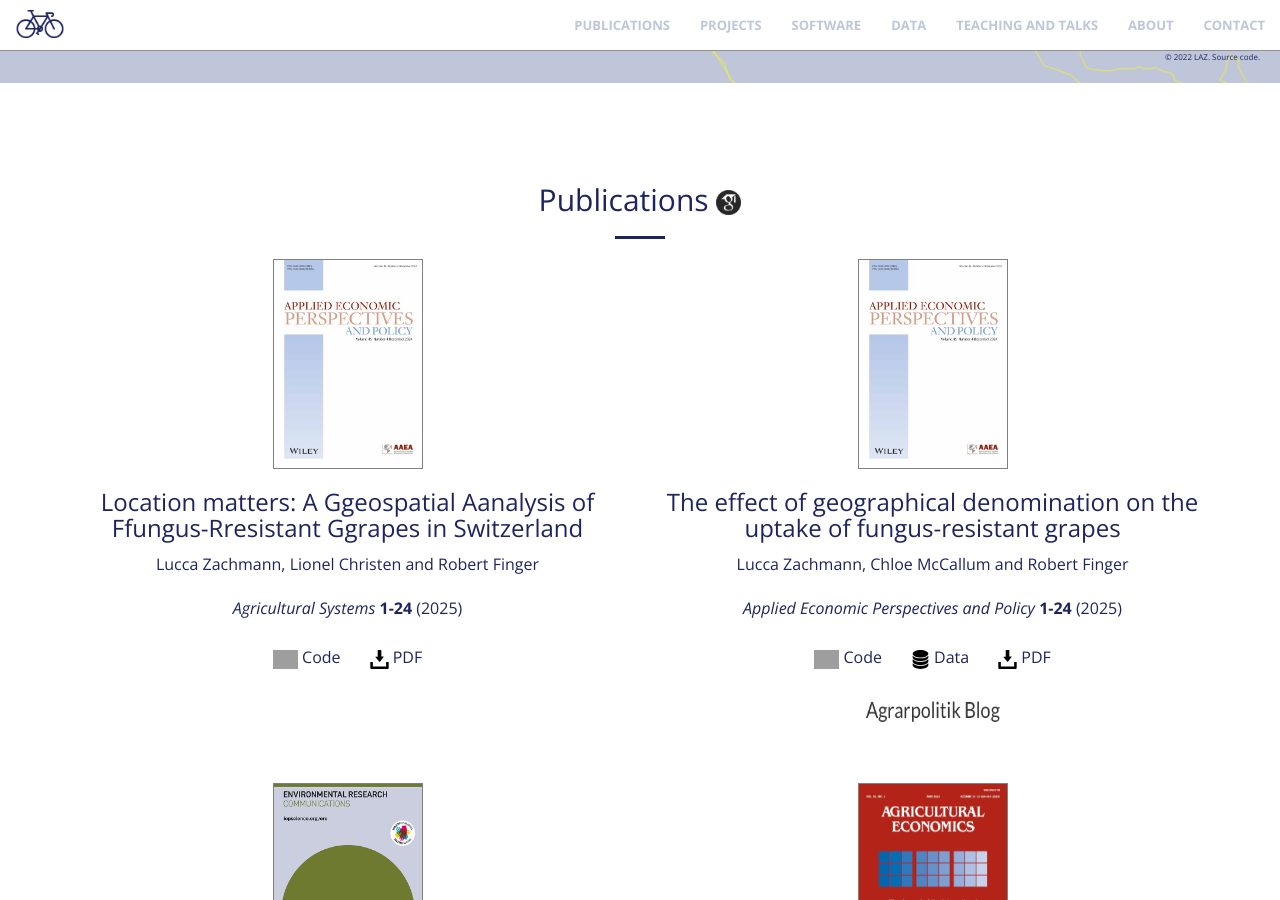
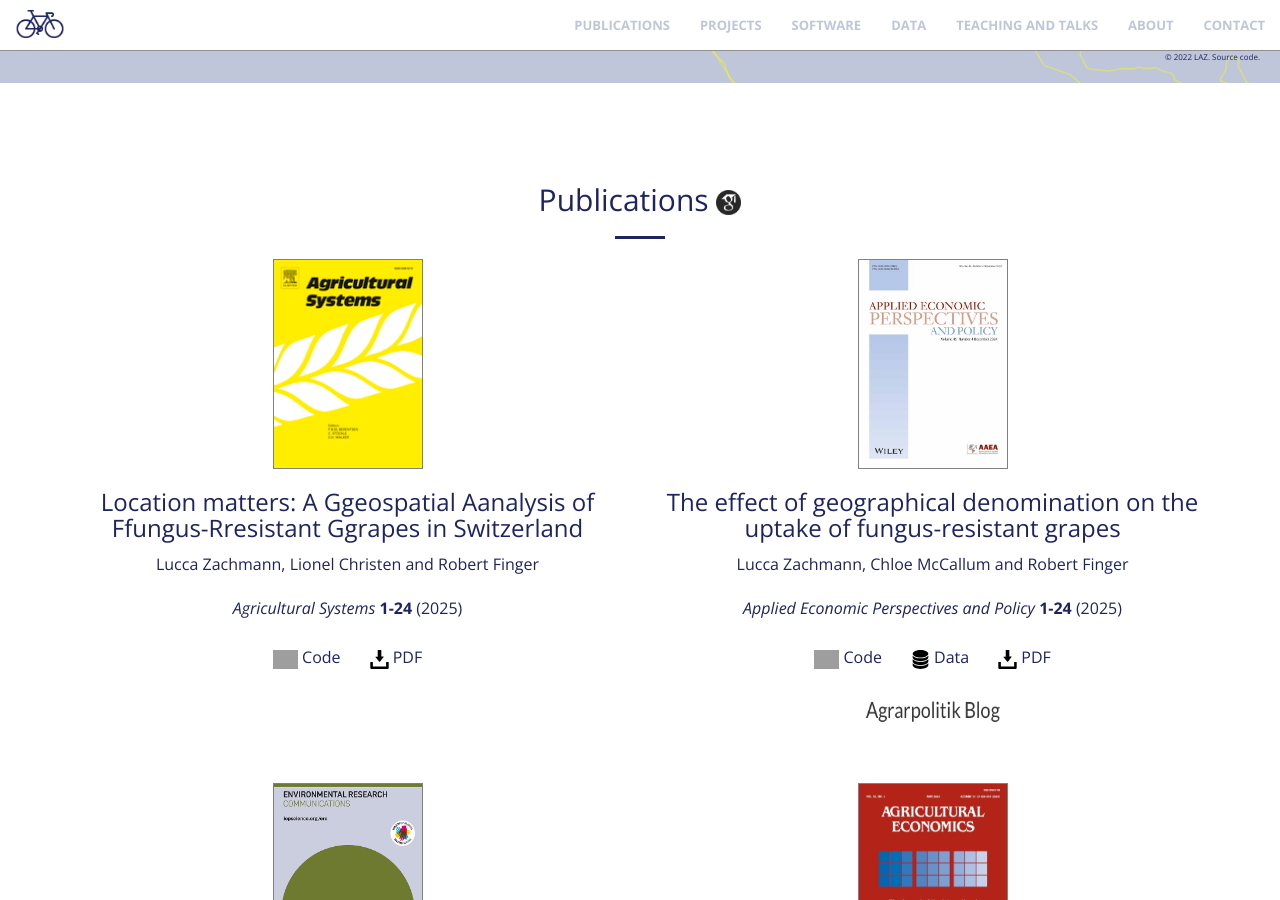
Before and after one commit to luccalino/luccalino.github.io, a Jekyll site: the page built from index.html, in a window 1280 px wide and 900 px high, scrolled down 817 px. Built offline with Jekyll 4.4.1, drawn with Linux system fonts in a browser that asks for light colours; nearby versions of some CDN libraries; grey boxes are pictures that could not be loaded.

Commit message:
Update publications.html

```diff
--- a/_includes/publications.html
+++ b/_includes/publications.html
@@ -11,7 +11,7 @@
     <div class="container">
         <div class="row">
            <div class="col-md-6 mb-4 text-center d-flex align-items-stretch">
-                      <a class="fa fa-4x wow bounceIn text-primary" href="" target="_blank"><img title="AEPP" alt="AEPP" src="img/aepp_v2.jpg" style="cursor:pointer;border:1px solid grey;" width="150" height="210"></a>
+                      <a class="fa fa-4x wow bounceIn text-primary" href="" target="_blank"><img title="AS" alt="AS" src="img/cover.png" style="cursor:pointer;border:1px solid grey;" width="150" height="210"></a>
                       <h3 style="color:#1E2460;">Location matters: A Ggeospatial Aanalysis of Ffungus-Rresistant Ggrapes in Switzerland</h3>
                       <p class="text-muted" style="color:#1E2460;">Lucca Zachmann, Lionel Christen and Robert Finger</p>
                       <p class="text-muted" style="color:#1E2460;"><i>Agricultural Systems</i> <b>1-24</b> (2025)</p>
```
